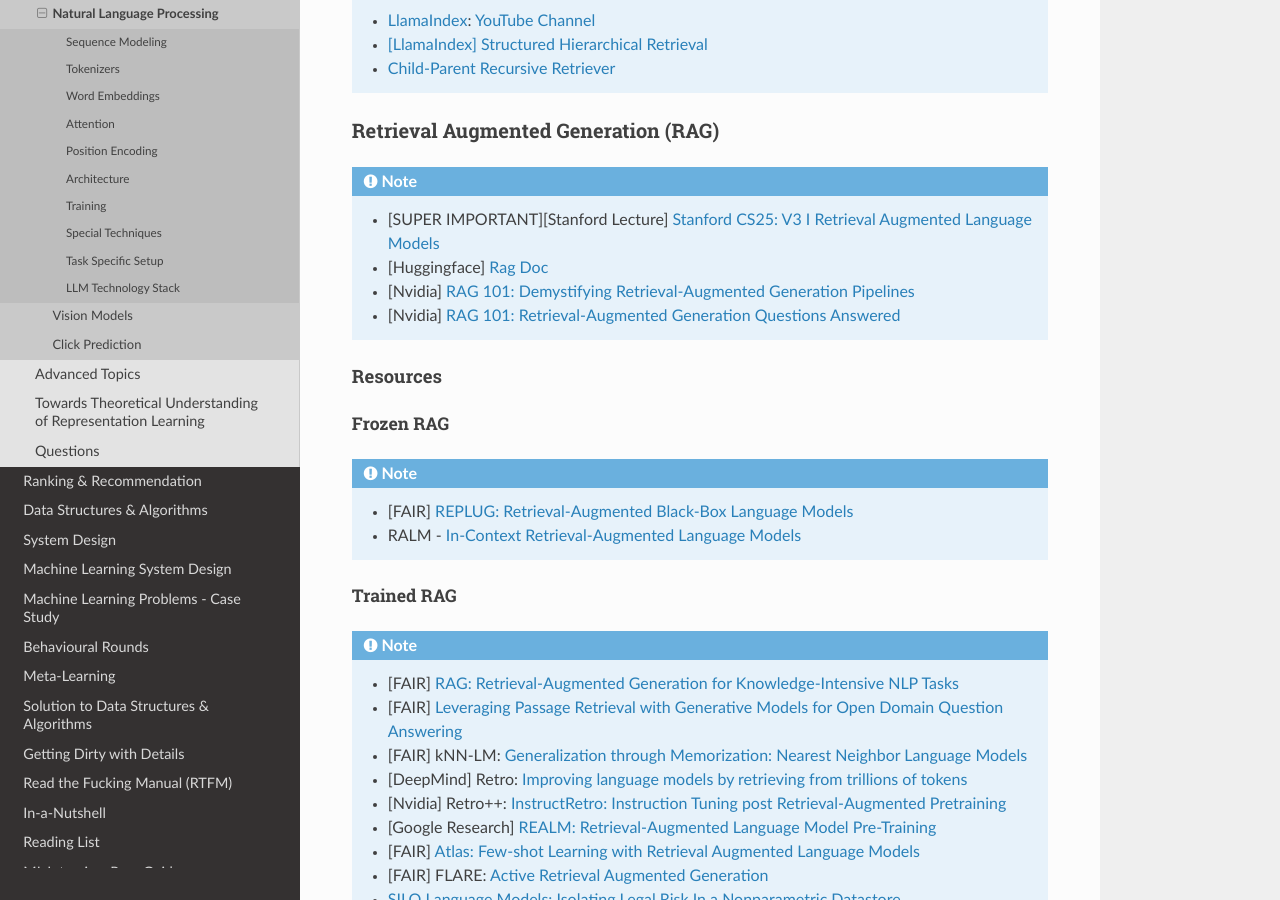
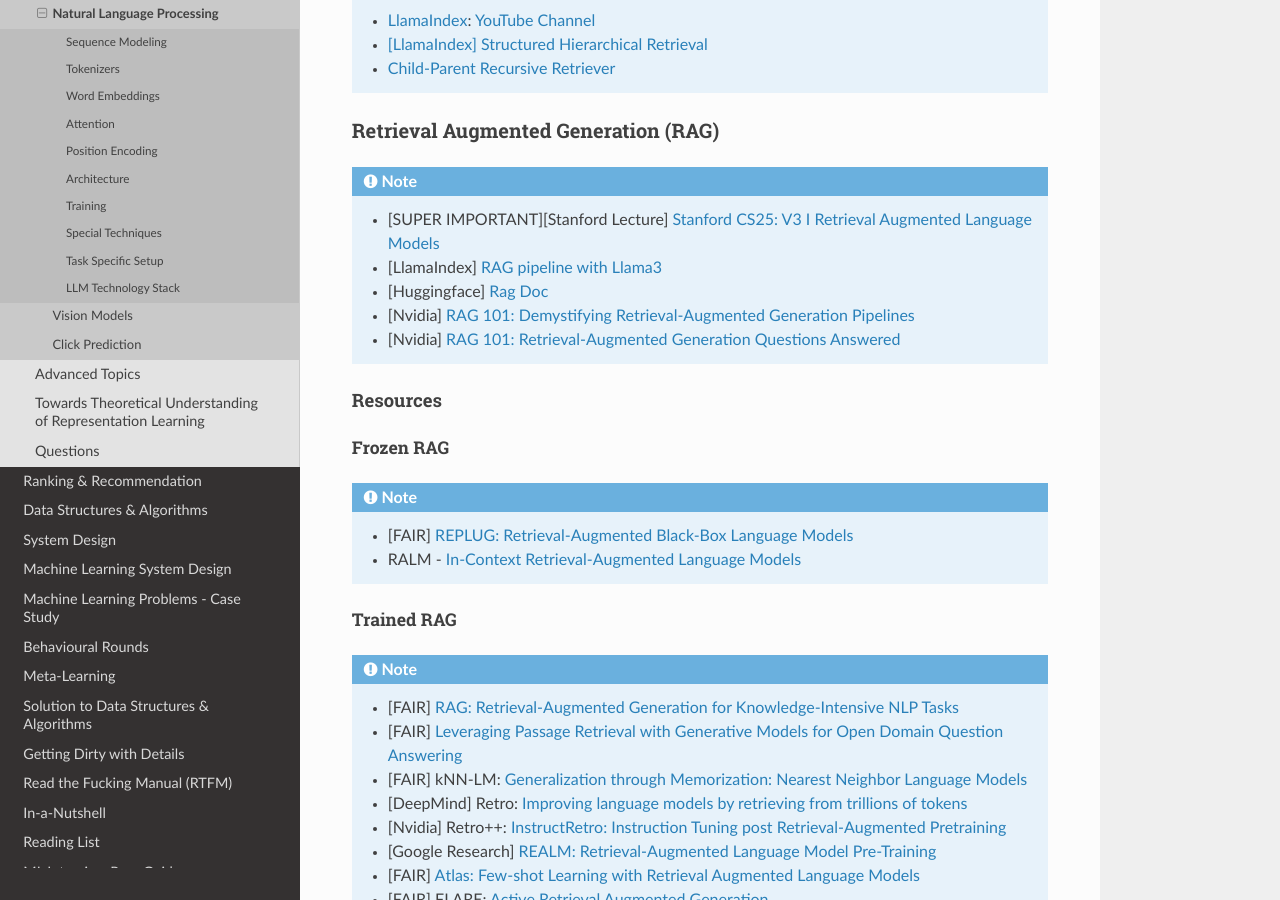
Before and after one commit to uselesstechjunks/leetcode, a Sphinx documentation site: the page built from docs/source/dl/application/nlp.rst, in a window 1280 px wide and 900 px high, scrolled down 7530 px. Built offline with Sphinx 7.4.7 and the Read the Docs theme 2.0.0, drawn with Linux system fonts in a browser that asks for light colours.

Commit message:
Update nlp.rst (#170)

```diff
--- a/docs/source/dl/application/nlp.rst
+++ b/docs/source/dl/application/nlp.rst
@@ -283,6 +283,7 @@ Retrieval Augmented Generation (RAG)
 =========================================================================================
 .. note::
 	* [SUPER IMPORTANT][Stanford Lecture] `Stanford CS25: V3 I Retrieval Augmented Language Models <https://www.youtube.com/watch?v=mE7IDf2SmJg>`_
+	* [LlamaIndex] `RAG pipeline with Llama3 <https://docs.llamaindex.ai/en/stable/examples/cookbooks/llama3_cookbook/#lets-build-rag-pipeline-with-llama3>`_
 	* [Huggingface] `Rag Doc <https://huggingface.co/docs/transformers/main/en/model_doc/rag#rag>`_
 	* [Nvidia] `RAG 101: Demystifying Retrieval-Augmented Generation Pipelines <https://resources.nvidia.com/en-us-ai-large-language-models/demystifying-rag-blog>`_
 	* [Nvidia] `RAG 101: Retrieval-Augmented Generation Questions Answered <https://developer.nvidia.com/blog/rag-101-retrieval-augmented-generation-questions-answered/>`_
```
